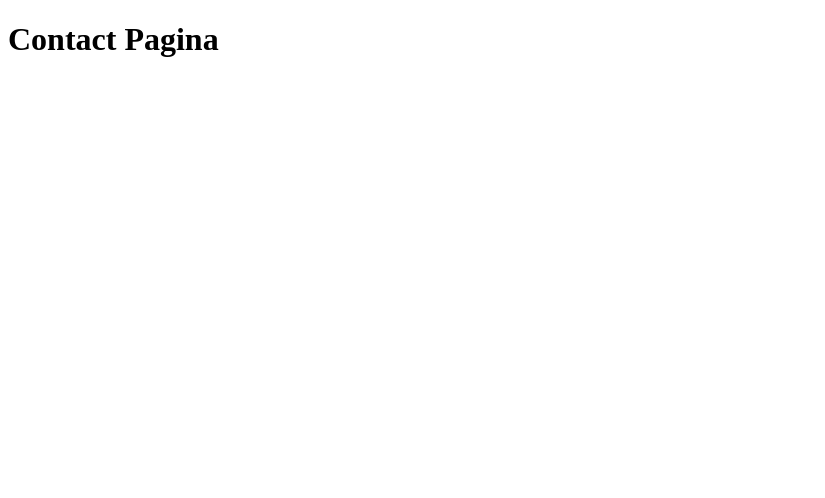
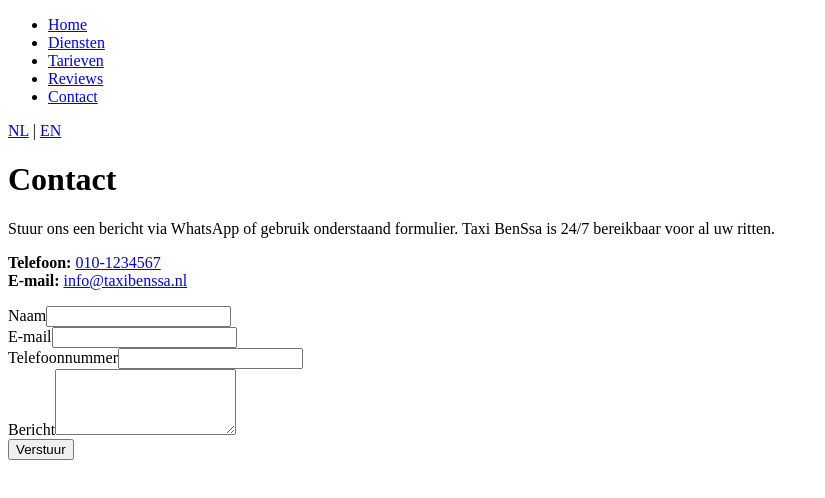
Before and after one commit to ziadben10/TaxiBenssa, a Next.js app: page /contact in a window 1280 px wide. Shown: the top 498 px of the page, without its empty margins (0-825 px from the left). Built offline with nearby package versions, Linux system fonts and the light colour scheme.

Commit message:
Update contact.js

```diff
--- a/pages/contact.js
+++ b/pages/contact.js
@@ -1 +1,55 @@
-export default function Contact() { return <h1>Contact Pagina</h1>; }
+import Head from 'next/head';
+import Link from 'next/link';
+
+export default function ContactNL() {
+  return (
+    <>
+      <Head>
+        <title>Contact - Taxi BenSsa</title>
+        <meta name="description" content="Neem contact op met Taxi BenSsa: vraag een taxi aan via WhatsApp of het contactformulier. Wij reageren snel op uw bericht." />
+        <link rel="alternate" href="/en/contact" hrefLang="en" />
+        <link rel="alternate" href="/nl/contact" hrefLang="nl" />
+      </Head>
+      <header className="navbar">
+        <nav>
+          <ul>
+            <li><Link href="/nl"><a>Home</a></Link></li>
+            <li><Link href="/nl/diensten"><a>Diensten</a></Link></li>
+            <li><Link href="/nl/tarieven"><a>Tarieven</a></Link></li>
+            <li><Link href="/nl/reviews"><a>Reviews</a></Link></li>
+            <li><Link href="/nl/contact"><a>Contact</a></Link></li>
+          </ul>
+          <div className="lang-switch">
+            <Link href="/nl/contact"><a>NL</a></Link> | <Link href="/en/contact"><a>EN</a></Link>
+          </div>
+        </nav>
+      </header>
+
+      <main className="page-content">
+        <h1>Contact</h1>
+        <p>Stuur ons een bericht via WhatsApp of gebruik onderstaand formulier. Taxi BenSsa is 24/7 bereikbaar voor al uw ritten.</p>
+        <p><strong>Telefoon:</strong> <a href="tel:0101234567">010-1234567</a><br/>
+           <strong>E-mail:</strong> <a href="mailto:info@taxibenssa.nl">info@taxibenssa.nl</a></p>
+        <form action="https://formspree.io/f/YOURENDPOINT" method="POST">
+          <div className="form-field">
+            <label htmlFor="name">Naam</label>
+            <input type="text" id="name" name="name" required />
+          </div>
+          <div className="form-field">
+            <label htmlFor="email">E-mail</label>
+            <input type="email" id="email" name="email" required />
+          </div>
+          <div className="form-field">
+            <label htmlFor="phone">Telefoonnummer</label>
+            <input type="tel" id="phone" name="phone" />
+          </div>
+          <div className="form-field">
+            <label htmlFor="message">Bericht</label>
+            <textarea id="message" name="message" rows="4" required></textarea>
+          </div>
+          <button type="submit">Verstuur</button>
+        </form>
+      </main>
+    </>
+  );
+}
```
